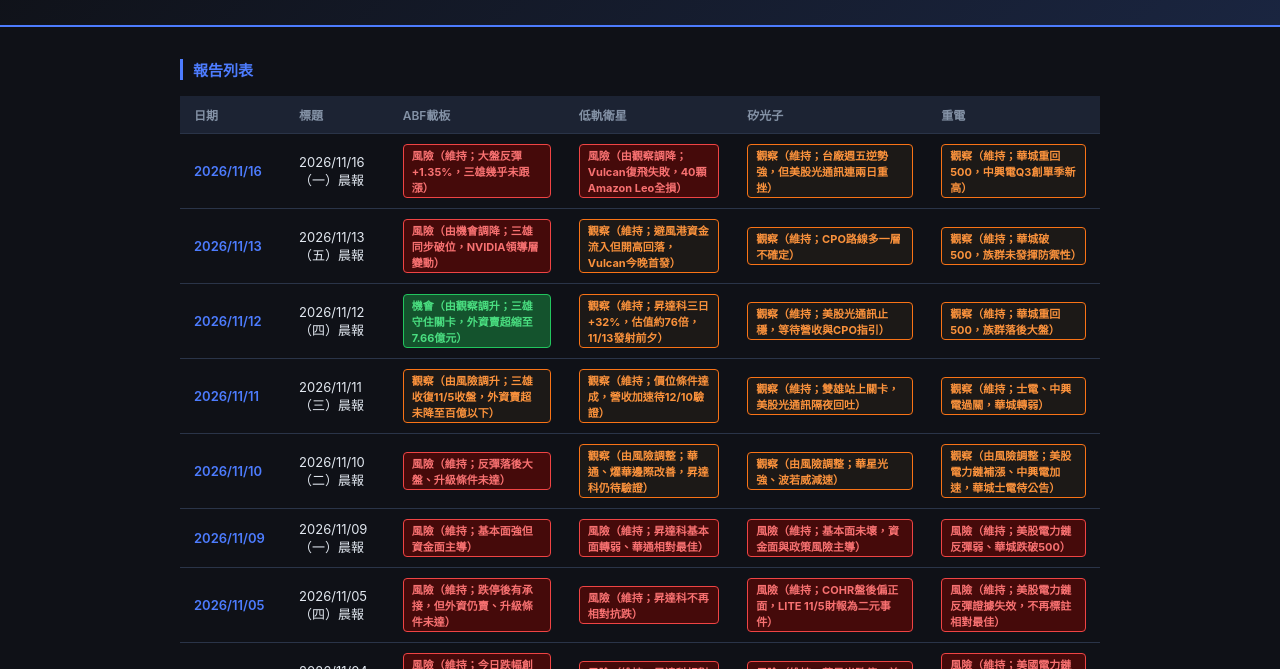
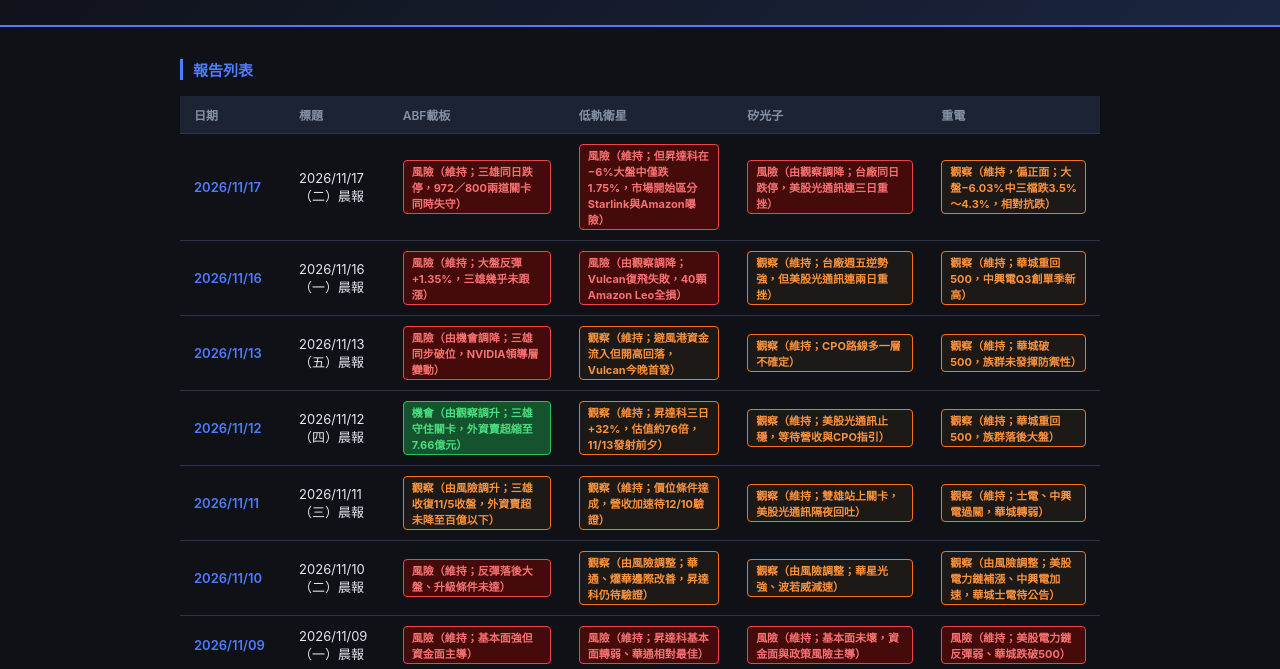
Before and after one commit to Lian-heng499/morning-report, a plain HTML site: page index.html in a window 1280 px wide. Shown: the part 88-757 px from the top of the page. Drawn offline with Linux system fonts and the light colour scheme.

Commit message:
Update index page

```diff
--- a/index.html
+++ b/index.html
@@ -48,6 +48,14 @@
       </tr>
     </thead>
     <tbody>
+        <tr>
+          <td><a href="reports/晨報_20261117.html">2026/11/17</a></td>
+          <td>2026/11/17（二）晨報</td>
+          <td><span class="signal signal-risk">風險（維持；三雄同日跌停，972／800兩道關卡同時失守）</span></td>
+          <td><span class="signal signal-risk">風險（維持；但昇達科在−6%大盤中僅跌1.75%，市場開始區分Starlink與Amazon曝險）</span></td>
+          <td><span class="signal signal-risk">風險（由觀察調降；台廠同日跌停，美股光通訊連三日重挫）</span></td>
+          <td><span class="signal signal-watch">觀察（維持，偏正面；大盤−6.03%中三檔跌3.5%～4.3%，相對抗跌）</span></td>
+        </tr>
         <tr>
           <td><a href="reports/晨報_20261116.html">2026/11/16</a></td>
           <td>2026/11/16（一）晨報</td>
```
